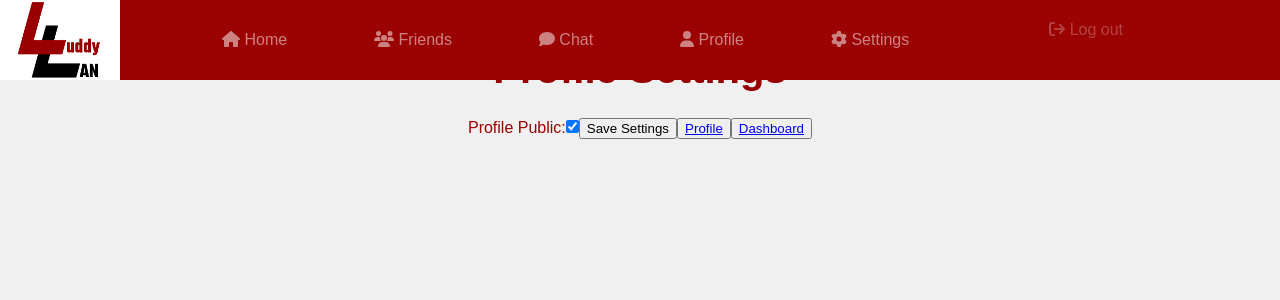
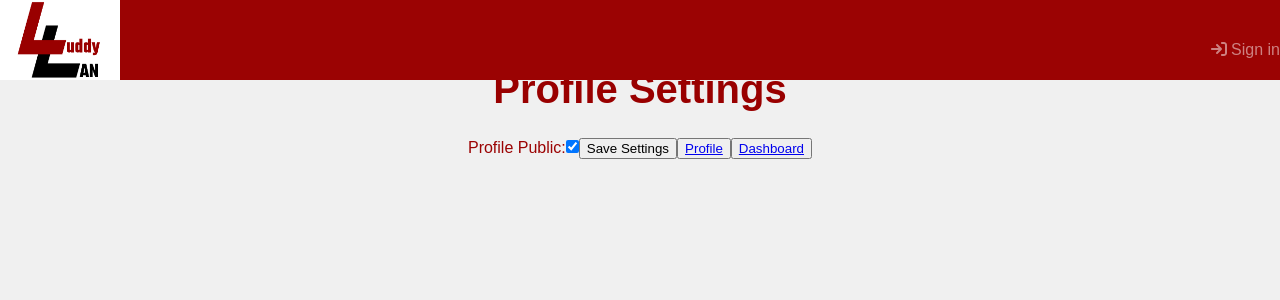
Before and after one commit to pranav1421998/LuddyLan, a React (Create React App) app: page /profileSettings in a window 1280 px wide. Shown: the top 300 px of the page. Built offline with nearby package versions, Linux system fonts and the light colour scheme; no server answers.

Commit message:
cookies 1

```diff
--- a/package.json
+++ b/package.json
@@ -14,6 +14,7 @@
     "emailjs-com": "^3.2.0",
     "express": "^4.18.2",
     "firebase": "^10.5.0",
+    "js-cookie": "^3.0.5",
     "react": "^18.2.0",
     "react-bootstrap": "^2.9.0",
     "react-dom": "^18.2.0",
--- a/src/Login.js
+++ b/src/Login.js
@@ -5,6 +5,10 @@ import {GoogleButton} from 'react-google-button';
 import { signInWithPopup, signInWithEmailAndPassword} from "firebase/auth";
 import { useNavigate,Link } from "react-router-dom";
 import './Login.css';
+
+//cookies
+import Cookies from 'js-cookie';
+
 
 
 const Login = (props) => {
@@ -41,7 +45,8 @@ const Login = (props) => {
             console.log('User logged in:', userCredential.user);
             const user_email = e.user.email;
             const userDocRef = doc(db, 'users', user_email);
-            navigate('/dashboard'); // Replace with the route you want to navigate to upon successful login
+            Cookies.set('isLoggedIn', 'true', { expires: 1 }); // Cookie expires in 1 day
+            navigate('/dashboard'); // successful login
         } catch (error) {
             console.error('Error during sign-in:', error);
             if (error.code === 'auth/wrong-password') {
@@ -70,6 +75,7 @@ const Login = (props) => {
                     navigate('/register', { state: { email: user_email } });
                 }else {
                   // User found, redirect to Dashboard
+                  Cookies.set('isLoggedIn', 'true', { expires: 1 }); // Cookie expires in 1 day
                   navigate('/dashboard');
                 }
 
--- a/src/Navbar.js
+++ b/src/Navbar.js
@@ -7,12 +7,24 @@ import { auth, db } from "./firebaseConfig";
 import { doc, getDoc, updateDoc} from 'firebase/firestore';
 import { useNavigate } from "react-router-dom";
 import { FontAwesomeIcon } from '@fortawesome/react-fontawesome';
-import { faHome, faUser, faUsers, faComment, faGear, faSignOut } from '@fortawesome/free-solid-svg-icons';
+import { faHome, faUser, faUsers, faComment, faGear, faSignOut, faSignIn  } from '@fortawesome/free-solid-svg-icons';
+//cookies
+import Cookies from 'js-cookie';
 
 const Navbar = () => {
 
   const navigate = useNavigate();
+  const isLoggedIn = Cookies.get('isLoggedIn');
 
+  const handleLogout =  () => {
+    Cookies.remove('isLoggedIn');
+    navigate('/');
+  };
+/////////////////////
+///////returns///////
+/////////////////////
+if (isLoggedIn) {
+  //logged in navbar
   return (
 
     <nav className="navbar">
@@ -30,10 +42,23 @@ const Navbar = () => {
       </div>
       {/* log out */}
       <div className="login">
-          <button className='nav-btn' onClick={() => navigate('/')}><FontAwesomeIcon icon={faSignOut}/>&nbsp;Log out</button>
+        <button className='nav-btn' onClick={handleLogout}><FontAwesomeIcon icon={faSignOut}/>&nbsp;Log out</button>
       </div>
     </nav>
   );
+} else {
+  // logged out navbar
+  return (
+    <nav className="navbar2">
+      <div className="logo">
+        <img src={icon} alt="Logo" />
+      </div>
+      <div className="login">
+      <a href="/"> <FontAwesomeIcon icon={faSignIn}/> Sign in</a>
+      </div>
+    </nav>
+  );
+}
 
 };
 
--- a/src/Register.js
+++ b/src/Register.js
@@ -127,7 +127,8 @@ export const Register = () => {
                 phone: phone,
                 securityQuestion: secQues,
                 securityAnswer: secAns,
-                loggedIn: false
+                loggedIn: false,
+                isProfilePublic: true
             });
 
             setTimeout(() => {
--- a/src/profileSettings.css
+++ b/src/profileSettings.css
@@ -1,5 +1,5 @@
 .settings-container {
-    padding: 20px;
+    padding: 40px;
     background-color: #f0f0f0;
     min-height: 100vh; /* Ensures the container takes at least the full height of the viewport */
 }
```
Also changed, not shown: src/Navbar2.js (deleted, +0 -25 lines), 1 other file (tests, documents, lock files or other folders). Lines whose indentation alone changed are shown as unchanged.
